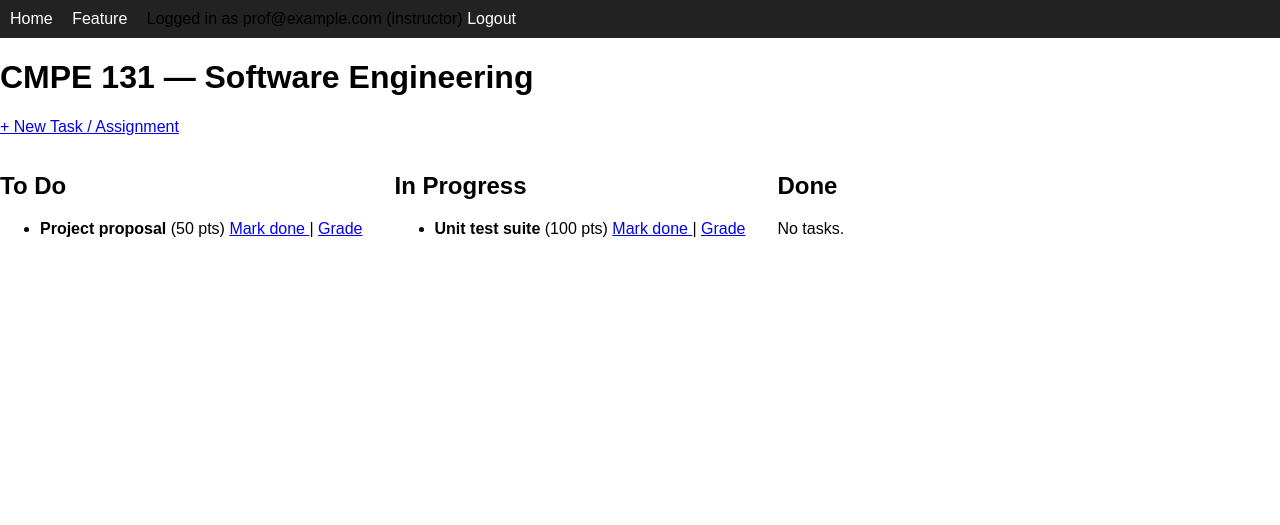
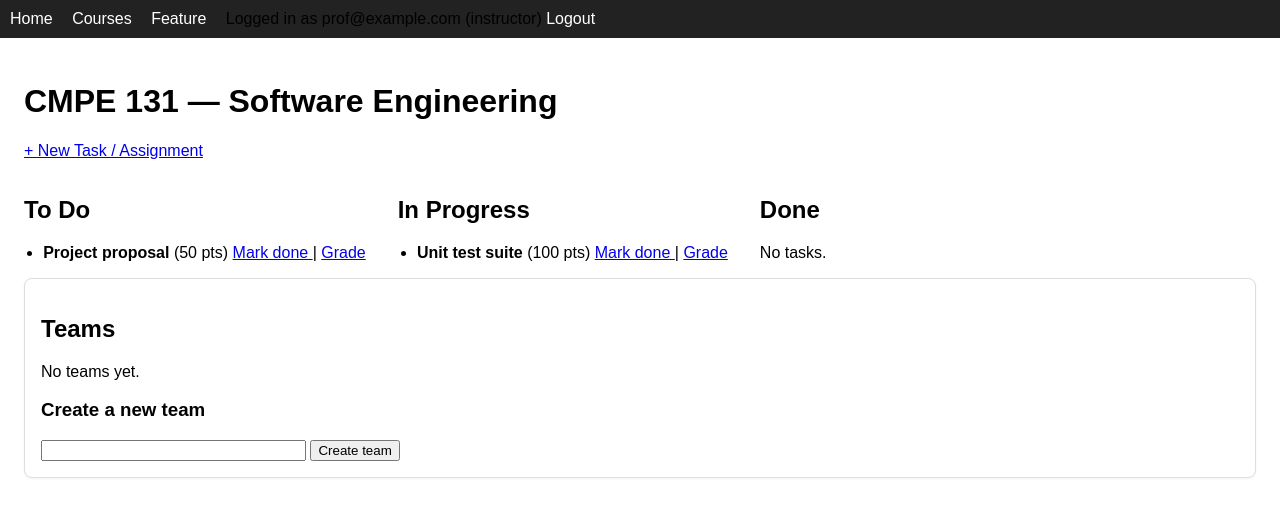
Before and after one commit to ErnestWetherell/microcanvas-m1, a Flask app: page /courses/1 in a window 1280 px wide. Shown: the top 525 px of the page. Run offline with Flask 3, Linux system fonts and the light colour scheme; a user stored in the database is signed in; data comes from the database, SQL or seed files in the repository; both versions use the stored data as it was before the commit.

Commit message:
Milestone 2: Refine MVP features and Routes, Build testing suite

```diff
--- a/app/__init__.py
+++ b/app/__init__.py
@@ -6,9 +6,9 @@ db = SQLAlchemy()
 login_manager = LoginManager()
 
 
-def create_app():
+def create_app(config_object="app.config.Config"):
     app = Flask(__name__)
-    app.config.from_object("app.config.Config")
+    app.config.from_object(config_object)
 
     db.init_app(app)
     login_manager.init_app(app)
--- a/app/forms.py
+++ b/app/forms.py
@@ -6,6 +6,7 @@ from wtforms import (
     SubmitField,
     TextAreaField,
     IntegerField,
+    SelectField,
 )
 from wtforms.fields import DateField
 from wtforms.validators import DataRequired, Optional, NumberRange
@@ -23,9 +24,20 @@ class TaskForm(FlaskForm):
     description = TextAreaField("Description")
     due_date = DateField("Due date", format="%Y-%m-%d", validators=[Optional()])
     points = IntegerField("Points", validators=[Optional(), NumberRange(min=1, max=1000)])
+    team_id = SelectField("Team", coerce=int, choices=[(0, "Whole course")])
     submit = SubmitField("Save Task")
 
 
 class GradeForm(FlaskForm):
     score = IntegerField("Score", validators=[Optional(), NumberRange(min=0, max=1000)])
     submit = SubmitField("Save Grade")
+
+
+class TeamForm(FlaskForm):
+    name = StringField("Team name", validators=[DataRequired()])
+    submit = SubmitField("Create team")
+
+
+class TeamMemberForm(FlaskForm):
+    user_id = SelectField("Add member", coerce=int, validators=[DataRequired()])
+    submit = SubmitField("Add to team")
--- a/app/main/routes.py
+++ b/app/main/routes.py
@@ -1,14 +1,16 @@
-from flask import (
-    render_template,
-    redirect,
-    url_for,
-    flash,
-)
+from flask import render_template, redirect, url_for, flash
 from flask_login import current_user, login_required
 from app.main import main_bp
 from app import db
-from app.models import Course, Task, User
-from app.forms import TaskForm, GradeForm
+from app.models import (
+    Course,
+    CourseMembership,
+    Task,
+    Team,
+    TeamMembership,
+    User,
+)
+from app.forms import TaskForm, GradeForm, TeamForm, TeamMemberForm
 
 
 def _ensure_sample_data():
@@ -22,11 +24,47 @@ def _ensure_sample_data():
     if Course.query.first() is not None:
         return
 
+    def user(email, role):
+        record = User.query.filter_by(email=email).first()
+        if record is None:
+            record = User(email=email, role=role)
+            db.session.add(record)
+            db.session.flush()
+        return record
+
+    prof = user("prof@example.com", "instructor")
+    ta = user("ta@example.com", "ta")
+    student = user("student@example.com", "student")
+    student2 = user("student2@example.com", "student")
+
     course1 = Course(code="CMPE 131", title="Software Engineering")
     course2 = Course(code="ISE 140", title="Production & Ops Mgmt")
+    db.session.add_all([course1, course2])
+    db.session.flush()
 
-    db.session.add_all([course1, course2])
-    db.session.commit()
+    memberships = [
+        CourseMembership(user=prof, course=course1, role="instructor"),
+        CourseMembership(user=ta, course=course1, role="ta"),
+        CourseMembership(user=student, course=course1, role="student"),
+        CourseMembership(user=student2, course=course1, role="student"),
+        CourseMembership(user=prof, course=course2, role="instructor"),
+        CourseMembership(user=student, course=course2, role="student"),
+    ]
+    db.session.add_all(memberships)
+    db.session.flush()
+
+    alpha = Team(name="Velocity", course=course1)
+    beta = Team(name="Nimbus", course=course1)
+    db.session.add_all([alpha, beta])
+    db.session.flush()
+
+    db.session.add_all(
+        [
+            TeamMembership(user=student, team=alpha),
+            TeamMembership(user=ta, team=alpha),
+            TeamMembership(user=student2, team=beta),
+        ]
+    )
 
     t1 = Task(
         title="Project proposal",
@@ -34,6 +72,7 @@ def _ensure_sample_data():
         course=course1,
         status="todo",
         points=50,
+        team=alpha,
     )
     t2 = Task(
         title="Unit test suite",
@@ -41,6 +80,7 @@ def _ensure_sample_data():
         course=course1,
         status="in_progress",
         points=100,
+        team=beta,
     )
     t3 = Task(
         title="HW 3 – Forecasting",
@@ -58,15 +98,30 @@ def _ensure_sample_data():
 def index():
     _ensure_sample_data()
 
-    courses = Course.query.all()
+    if current_user.is_authenticated and current_user.course_memberships:
+        course_ids = [m.course_id for m in current_user.course_memberships]
+        courses = [m.course for m in current_user.course_memberships]
+        task_query = Task.query.filter(Task.course_id.in_(course_ids))
+    else:
+        courses = Course.query.all()
+        task_query = Task.query
 
-    upcoming_tasks = Task.query.order_by(Task.due_date.is_(True)).limit(5).all()
+    upcoming_tasks = (
+        task_query.order_by(Task.due_date.is_(None), Task.due_date).limit(5).all()
+    )
 
     return render_template(
         "main/index.html",
         courses=courses,
         upcoming_tasks=upcoming_tasks,
     )
+
+
+@main_bp.route("/courses")
+def courses():
+    _ensure_sample_data()
+    all_courses = Course.query.all()
+    return render_template("main/courses.html", courses=all_courses)
 
 
 @main_bp.route("/courses/<int:course_id>")
@@ -84,6 +139,8 @@ def course_detail(course_id):
         tasks_todo=tasks_todo,
         tasks_in_progress=tasks_in_progress,
         tasks_done=tasks_done,
+        teams=course.teams,
+        team_form=TeamForm(),
     )
 
 
@@ -97,6 +154,9 @@ def new_task(course_id):
         return redirect(url_for("main.course_detail", course_id=course.id))
 
     form = TaskForm()
+    form.team_id.choices = [(0, "Whole course")] + [
+        (team.id, team.name) for team in course.teams
+    ]
 
     if form.validate_on_submit():
         task = Task(
@@ -106,6 +166,8 @@ def new_task(course_id):
             points=form.points.data or 100,
             course=course,
         )
+        if form.team_id.data:
+            task.team = Team.query.get(form.team_id.data) if form.team_id.data else None
         db.session.add(task)
         db.session.commit()
         flash("Task created.")
@@ -158,6 +220,86 @@ def grade_task(task_id):
     return render_template("main/grade_form.html", form=form, task=task)
 
 
+@main_bp.route("/courses/<int:course_id>/teams", methods=["POST"])
+@login_required
+def create_team(course_id):
+    course = Course.query.get_or_404(course_id)
+    if not current_user.is_instructor:
+        flash("Only instructors can manage teams.")
+        return redirect(url_for("main.course_detail", course_id=course.id))
+
+    form = TeamForm()
+    if form.validate_on_submit():
+        team = Team(name=form.name.data.strip(), course=course)
+        db.session.add(team)
+        db.session.commit()
+        flash("Team created.")
+    else:
+        flash("Team name required.")
+    return redirect(url_for("main.course_detail", course_id=course.id))
+
+
+@main_bp.route("/teams/<int:team_id>")
+@login_required
+def team_detail(team_id):
+    team = Team.query.get_or_404(team_id)
+    tasks_todo = [t for t in team.tasks if t.status == "todo"]
+    tasks_done = [t for t in team.tasks if t.status == "done"]
+    tasks_progress = [t for t in team.tasks if t.status == "in_progress"]
+
+    member_form = TeamMemberForm()
+    course_member_ids = {m.user_id for m in team.course.memberships if m.role == "student"}
+    existing_ids = {m.user_id for m in team.memberships}
+    available_students = course_member_ids - existing_ids
+    member_choices = [
+        (m.user.id, m.user.email)
+        for m in team.course.memberships
+        if m.user_id in available_students
+    ]
+    if not member_choices:
+        member_choices = []
+    member_form.user_id.choices = member_choices
+
+    return render_template(
+        "main/team.html",
+        team=team,
+        tasks_todo=tasks_todo,
+        tasks_in_progress=tasks_progress,
+        tasks_done=tasks_done,
+        member_form=member_form,
+    )
+
+
+@main_bp.route("/teams/<int:team_id>/members", methods=["POST"])
+@login_required
+def add_team_member(team_id):
+    team = Team.query.get_or_404(team_id)
+    if not current_user.is_instructor:
+        flash("Only instructors can add team members.")
+        return redirect(url_for("main.team_detail", team_id=team.id))
+
+    form = TeamMemberForm()
+    available = [
+        (m.user.id, m.user.email)
+        for m in team.course.memberships
+        if m.role == "student"
+        and m.user_id not in {member.user_id for member in team.memberships}
+    ]
+    form.user_id.choices = available
+
+    if not available:
+        flash("All students are already on a team.")
+        return redirect(url_for("main.team_detail", team_id=team.id))
+
+    if form.validate_on_submit():
+        db.session.add(TeamMembership(user_id=form.user_id.data, team=team))
+        db.session.commit()
+        flash("Member added.")
+    else:
+        flash("Please pick a student.")
+    return redirect(url_for("main.team_detail", team_id=team.id))
+
+
 @main_bp.route("/feature")
 def feature():
     # still just a stub; can describe future ideas here
--- a/app/static/styles.css
+++ b/app/static/styles.css
@@ -3,3 +3,10 @@ body { font-family: Arial; margin: 0; }
 .navbar a { color: white; margin-right: 15px; text-decoration: none; }
 .navbar a:hover { text-decoration: underline; }
 .flashes { background: #ffeeaa; padding: 10px; }
+.card { background: #fff; border: 1px solid #ddd; padding: 1rem; margin-bottom: 1.5rem; border-radius: 8px; box-shadow: 0 1px 3px rgba(0,0,0,0.05); }
+.card-grid { display: grid; grid-template-columns: repeat(auto-fit, minmax(220px, 1fr)); gap: 1rem; }
+main { padding: 1.5rem; }
+ul { padding-left: 1.2rem; }
+@media (max-width: 600px) {
+  .navbar { flex-direction: column; }
+}
--- a/app/templates/base.html
+++ b/app/templates/base.html
@@ -8,6 +8,7 @@
 <body>
   <nav class="navbar">
     <a href="{{ url_for('main.index') }}">Home</a>
+    <a href="{{ url_for('main.courses') }}">Courses</a>
     <a href="{{ url_for('main.feature') }}">Feature</a>
 
     {% if current_user.is_authenticated %}
--- a/app/templates/main/course.html
+++ b/app/templates/main/course.html
@@ -86,4 +86,37 @@
       {% endif %}
     </div>
   </div>
+
+  <section class="card">
+    <h2>Teams</h2>
+    {% if teams %}
+      <ul>
+        {% for team in teams %}
+          <li>
+            <a href="{{ url_for('main.team_detail', team_id=team.id) }}">{{ team.name }}</a>
+            — {{ team.memberships|length }} members
+            {% if team.memberships %}
+              <br>
+              <small>
+                {% for member in team.memberships %}
+                  {{ member.user.email }}{% if not loop.last %}, {% endif %}
+                {% endfor %}
+              </small>
+            {% endif %}
+          </li>
+        {% endfor %}
+      </ul>
+    {% else %}
+      <p>No teams yet.</p>
+    {% endif %}
+
+    {% if current_user.is_instructor %}
+      <h3>Create a new team</h3>
+      <form method="post" action="{{ url_for('main.create_team', course_id=course.id) }}">
+        {{ team_form.hidden_tag() }}
+        {{ team_form.name(size=30) }}
+        {{ team_form.submit() }}
+      </form>
+    {% endif %}
+  </section>
 {% endblock %}
--- a/app/templates/main/task_form.html
+++ b/app/templates/main/task_form.html
@@ -26,6 +26,11 @@
       {{ form.points() }} (default 100)
     </p>
 
+    <p>
+      {{ form.team_id.label }}<br>
+      {{ form.team_id() }}
+    </p>
+
     <p>{{ form.submit() }}</p>
   </form>
 {% endblock %}
--- a/requirements.txt
+++ b/requirements.txt
@@ -15,3 +15,4 @@ SQLAlchemy==2.0.44
 typing_extensions==4.15.0
 Werkzeug==3.1.3
 WTForms==3.2.1
+pytest==9.0.2
```
Also changed, not shown: app/models.py (+71 -1 lines), app/templates/main/courses.html (added, +17 -0 lines), app/templates/main/index.html (+16 -9 lines), app/templates/main/team.html (added, +77 -0 lines), tests/conftest.py (added, +31 -0 lines), tests/test_app.py (added, +69 -0 lines), README.md, app/microcanvas.db (deleted).
